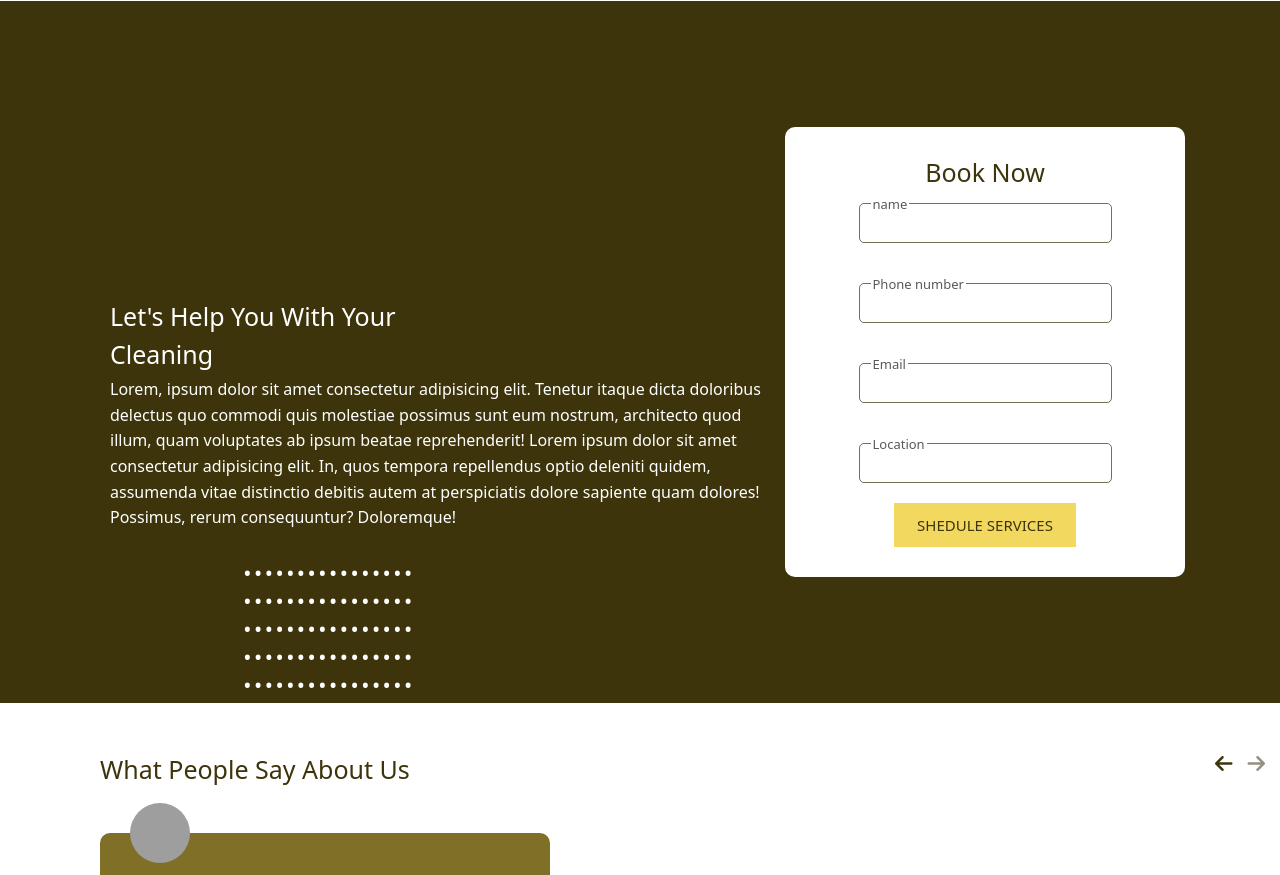
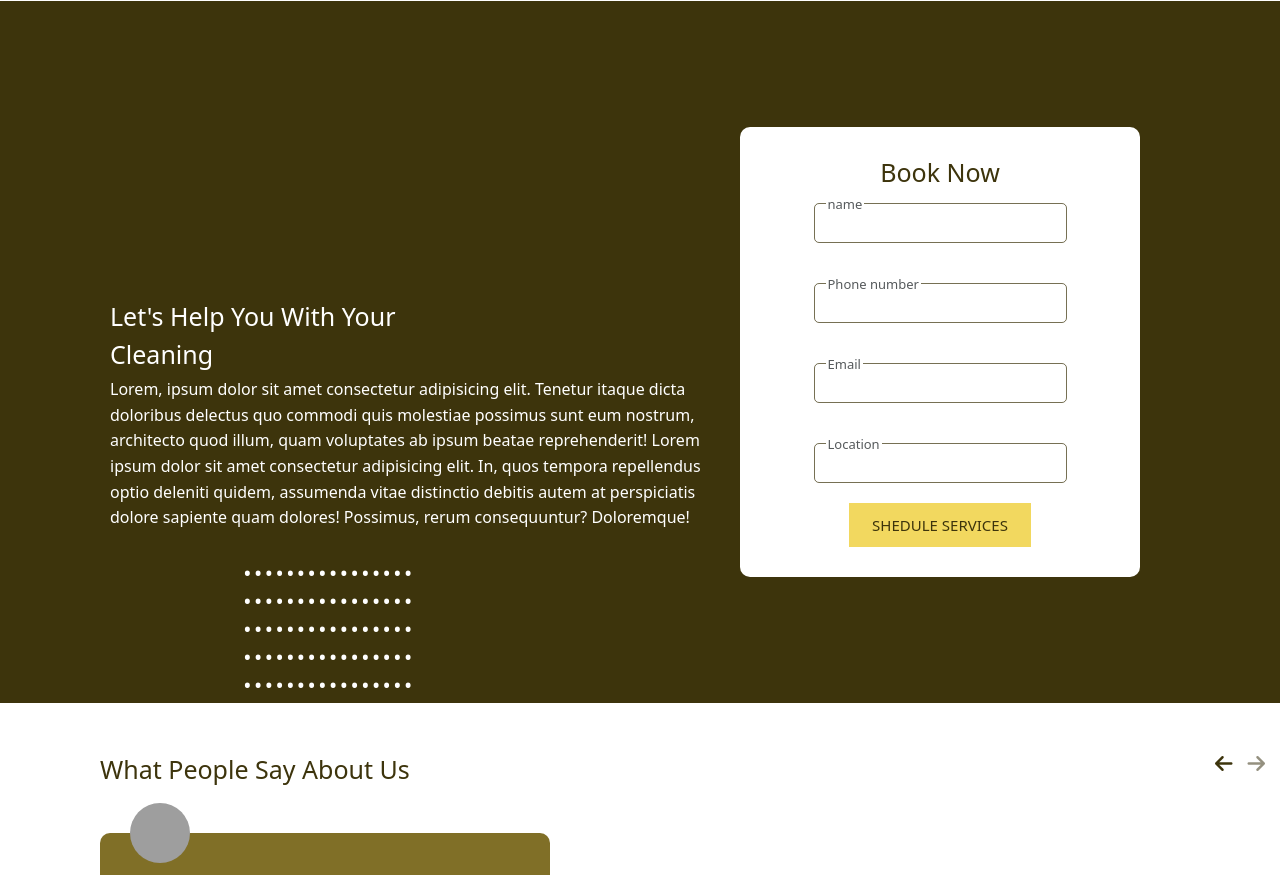
Before and after one commit to baaraka/caregreek, a React (Create React App) app in the folder frontend/: page / in a window 1280 px wide. Shown: the part 3760-4635 px from the top of the page. Built offline with nearby package versions, Linux system fonts and the light colour scheme; grey boxes are pictures that could not be loaded.

Commit message:
add desktop media queries

```diff
--- a/frontend/src/help/Help.css
+++ b/frontend/src/help/Help.css
@@ -105,6 +105,16 @@
   padding: 8px 20px;
   border: 3px solid #f2d85f;
   background-color: #f2d85f;
+}
+
+@media only screen and (min-width: 1200px) {
+  .helpParagraph {
+    padding-right: 12px;
+  }
+
+  .helpDivForm {
+    margin-right: 140px;
+  }
 }
 
 @media only screen and (min-width: 992px) and (max-width: 1199px) {
```
